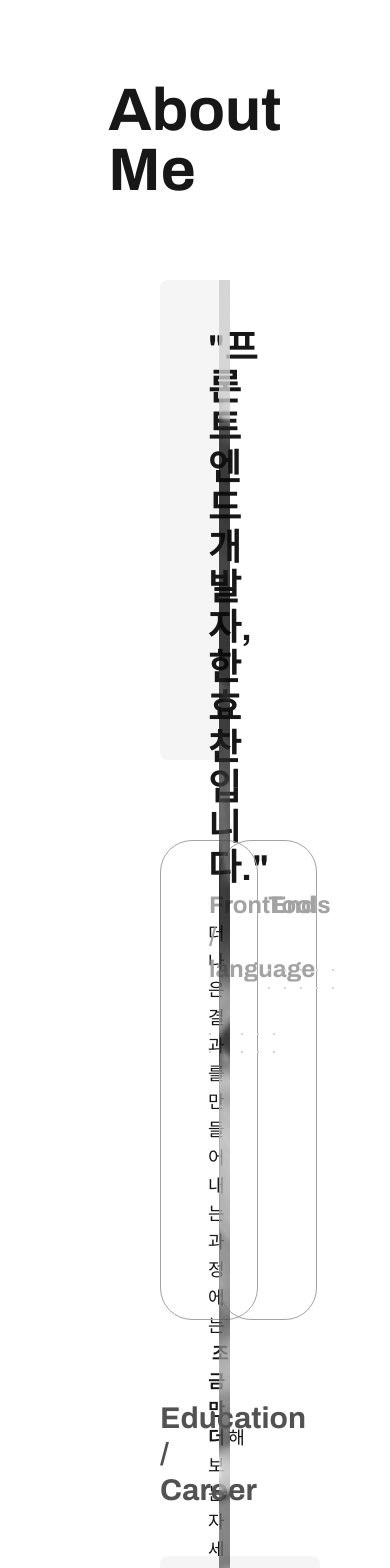
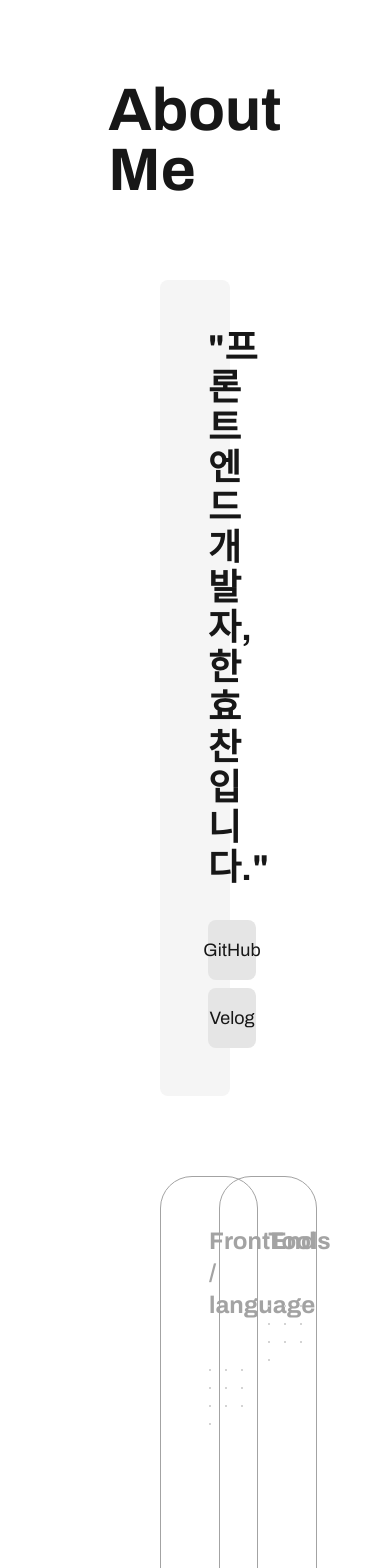
Before and after one commit to hanhyochan/portfolio, a Next.js app: page / in a window 390 px wide. Shown: the top 1568 px of the page. Built offline with nearby package versions, Linux system fonts and the light colour scheme.

Commit message:
feat: 반응형 추가 작업중

```diff
--- a/package.json
+++ b/package.json
@@ -9,6 +9,7 @@
     "lint": "next lint"
   },
   "dependencies": {
+    "classnames": "^2.5.1",
     "next": "15.1.6",
     "pnpm": "^9.15.4",
     "react": "^19.0.0",
--- a/src/app/components/Career/Career.tsx
+++ b/src/app/components/Career/Career.tsx
@@ -1,17 +1,28 @@
+"use client";
+
 import Education1 from "./Education1";
 import Company from "./Company";
 import Education2 from "./Education2";
+import useWindowSize from "@/hooks/useWindowSize";
+import classNames from "classnames";
 
 const Career = () => {
+  const { width } = useWindowSize();
+
   return (
     <div className="w-full mt-[5rem] flex flex-col gap-[3rem]">
       <h3 className="text-3xl font-bold text-neutral-600">
         Education / Career
       </h3>
-      <div className="w-full grid grid-cols-3 gap-[3rem]">
+      <div
+        className={classNames("w-full grid grid-cols-3 gap-[3rem]", {
+          "grid-cols-3": width > 1000,
+          "grid-cols-1": width <= 1000,
+        })}
+      >
+        <Education2 />
+        <Company />
         <Education1 />
-        <Company />
-        <Education2 />
       </div>
     </div>
   );
--- a/src/app/components/Career/Company.tsx
+++ b/src/app/components/Career/Company.tsx
@@ -1,4 +1,10 @@
+"use client";
+
+import useWindowSize from "@/hooks/useWindowSize";
+
 const Company = () => {
+  const { width } = useWindowSize();
+
   return (
     <div className="h-[30rem] bg-neutral-100 rounded-[0.5rem] flex flex-col gap-[1rem] p-[2rem] justify-between">
       <div className="flex flex-col gap-[1.5rem]">
@@ -12,6 +18,7 @@ const Company = () => {
           <p>• 카드뉴스 컨텐츠 디자인</p>
         </div>
       </div>
+      {width > 1240 && (
         <div className="flex gap-[1rem]">
           <div className="w-[6rem] h-[2rem] bg-purple-400 flex justify-center items-center text-white rounded-[5rem]">
             #디자이너
@@ -23,6 +30,7 @@ const Company = () => {
             #건물안내
           </div>
         </div>
+      )}
     </div>
   );
 };
--- a/src/app/components/Career/Education1.tsx
+++ b/src/app/components/Career/Education1.tsx
@@ -1,4 +1,10 @@
+"use client";
+
+import useWindowSize from "@/hooks/useWindowSize";
+
 const Education1 = () => {
+  const { width } = useWindowSize();
+
   return (
     <div className="h-[30rem] bg-neutral-100 rounded-[0.5rem] flex flex-col gap-[1rem] p-[2rem] justify-between">
       <div className="flex flex-col gap-[1.5rem]">
@@ -14,6 +20,7 @@ const Education1 = () => {
           <p>• Rhino 3d 툴 학습</p>
         </div>
       </div>
+      {width > 1240 && (
         <div className="flex gap-[1rem]">
           <div className="w-[5rem] h-[2rem] bg-purple-400 flex justify-center items-center text-white rounded-[5rem]">
             #디자인
@@ -25,6 +32,7 @@ const Education1 = () => {
             #팀업
           </div>
         </div>
+      )}
     </div>
   );
 };
--- a/src/app/components/Career/Education2.tsx
+++ b/src/app/components/Career/Education2.tsx
@@ -1,4 +1,10 @@
+"use client";
+
+import useWindowSize from "@/hooks/useWindowSize";
+
 const Education2 = () => {
+  const { width } = useWindowSize();
+
   return (
     <div className="h-[30rem] bg-neutral-100 rounded-[0.5rem] flex flex-col gap-[1rem] p-[2rem] justify-between">
       <div className="flex flex-col gap-[1.5rem]">
@@ -16,6 +22,7 @@ const Education2 = () => {
           <p>• 팀업 프로젝트 진행</p>
         </div>
       </div>
+      {width > 1240 && (
         <div className="flex gap-[1rem]">
           <div className="w-[7rem] h-[2rem] bg-purple-400 flex justify-center items-center text-white rounded-[5rem]">
             #프론트엔드
@@ -27,6 +34,7 @@ const Education2 = () => {
             #팀업
           </div>
         </div>
+      )}
     </div>
   );
 };
--- a/src/app/components/MyInfo.tsx
+++ b/src/app/components/MyInfo.tsx
@@ -1,66 +1,28 @@
-// import Image from "next/image";
-
-// const MyInfo = () => {
-//   return (
-//     <div className="mt-[5rem] w-full h-[30rem] bg-neutral-200 rounded-[2rem] flex justify-between p-[3rem] gap-[3rem] relative">
-//       <div className="w-1/2 flex flex-col justify-between">
-//         <div className="flex flex-col gap-[2rem]">
-//           <h1 className="text-4xl font-medium">
-//             "프론트엔드개발자, 한효찬입니다."
-//           </h1>
-//           <p className="text-lg">
-//             더 나은 결과를 만들어내는 과정에는 항상 &nbsp;
-//             <strong>조금만 더</strong>
-//             &nbsp;해보는 자세가 있다고 생각합니다.
-//             <br />
-//             끝난 것에 안주하지 않고 &nbsp;
-//             <strong>다시 한번 더, 플러스 알파</strong>&nbsp;하여 꾸준하지만
-//             계속해서 발전하는 <br />
-//             개발자가 되도록 하겠습니다.
-//           </p>
-//         </div>
-//         <div className="flex gap-[1rem] z-10">
-//           <div className="w-[3rem] h-[2rem] bg-neutral-400 flex justify-center items-center text-white rounded-[5rem]">
-//             #+α
-//           </div>
-//           <div className="w-[4rem] h-[2rem] bg-neutral-400 flex justify-center items-center text-white rounded-[5rem]">
-//             #끈기
-//           </div>
-//           <div className="w-[5rem] h-[2rem] bg-neutral-400 flex justify-center items-center text-white rounded-[5rem]">
-//             #책임감
-//           </div>
-//           <div className="w-[7.5rem] h-[2rem] bg-neutral-400 flex justify-center items-center text-white rounded-[5rem]">
-//             #피드백_수용
-//           </div>
-//         </div>
-//       </div>
-//       <div className="absolute top-0 right-0 w-[calc(50%+10rem)] h-full overflow-hidden z-1">
-//         <div className="relative w-full h-full">
-//           <Image
-//             src="/images/profile.png"
-//             alt="profile"
-//             layout="fill"
-//             objectFit="cover"
-//             className="filter grayscale-[100%] opacity-50"
-//           />
-//         </div>
-//       </div>
-//     </div>
-//   );
-// };
-
-// export default MyInfo;
+"use client";
 
 import Image from "next/image";
+import useWindowSize from "@/hooks/useWindowSize";
+import classNames from "classnames";
 
 const MyInfo = () => {
+  const { width } = useWindowSize();
+  console.log(width);
   return (
-    <div className="mt-[5rem] w-full h-[30rem] bg-neutral-100 rounded-[0.5rem] grid grid-cols-2 gap-[3rem]">
+    <div
+      className={classNames(
+        "mt-[5rem] w-full bg-neutral-100 rounded-[0.5rem] gap-[3rem]",
+        {
+          "h-[30rem]": width > 720,
+          "grid grid-cols-2": width > 1169,
+        }
+      )}
+    >
       <div className="flex flex-col justify-between p-[3rem]">
         <div className="flex flex-col gap-[2rem]">
           <h1 className="text-4xl font-bold">
             "프론트엔드개발자, 한효찬입니다."
           </h1>
+          {width > 720 && (
             <p className="text-lg font-medium">
               더 나은 결과를 만들어내는 과정에는 &nbsp;
               <strong className="font-extrabold">조금만 더</strong>
@@ -69,8 +31,15 @@ const MyInfo = () => {
               끝난 것에 안주하지 않고 끊임없이 고민해보며 가장 최선의 결과물을
               만들겠습니다.
             </p>
+          )}
           <div className="flex flex-col gap-[0.5rem] text-lg">
-            <div className="bg-neutral-200 rounded-[0.5rem] flex gap-[1rem] items-center px-[1.5rem] py-[1rem]">
+            <div
+              className={classNames(
+                "bg-neutral-200 rounded-[0.5rem] flex gap-[1rem] items-center px-[1.5rem] py-[1rem]",
+                { "justify-center": width < 720 }
+              )}
+            >
+              {width > 1240 && (
                 <Image
                   src="/icons/icons8-github의.svg"
                   title="Github"
@@ -78,16 +47,23 @@ const MyInfo = () => {
                   width={33}
                   height={33}
                 />
+              )}
               <a
                 href="https://velog.io/@hcartist/series"
                 target="_blank"
                 rel="noopener noreferrer"
                 className="text-lg"
               >
-                https://github.com/hanhyochan
+                {width > 720 ? "https://github.com/hanhyochan" : "GitHub"}
               </a>
             </div>
-            <div className="bg-neutral-200 rounded-[0.5rem] flex gap-[1rem] items-center px-[1.5rem] py-[1rem]">
+            <div
+              className={classNames(
+                "bg-neutral-200 rounded-[0.5rem] flex gap-[1rem] items-center px-[1.5rem] py-[1rem]",
+                { "justify-center": width < 720 }
+              )}
+            >
+              {width > 1240 && (
                 <svg
                   xmlns="http://www.w3.org/2000/svg"
                   viewBox="0 0 512 512"
@@ -96,17 +72,19 @@ const MyInfo = () => {
                 >
                   <path d="M410.3 231l11.3-11.3-33.9-33.9-62.1-62.1L291.7 89.8l-11.3 11.3-22.6 22.6L58.6 322.9c-10.4 10.4-18 23.3-22.2 37.4L1 480.7c-2.5 8.4-.2 17.5 6.1 23.7s15.3 8.5 23.7 6.1l120.3-35.4c14.1-4.2 27-11.8 37.4-22.2L387.7 253.7 410.3 231zM160 399.4l-9.1 22.7c-4 3.1-8.5 5.4-13.3 6.9L59.4 452l23-78.1c1.4-4.9 3.8-9.4 6.9-13.3l22.7-9.1 0 32c0 8.8 7.2 16 16 16l32 0zM362.7 18.7L348.3 33.2 325.7 55.8 314.3 67.1l33.9 33.9 62.1 62.1 33.9 33.9 11.3-11.3 22.6-22.6 14.5-14.5c25-25 25-65.5 0-90.5L453.3 18.7c-25-25-65.5-25-90.5 0zm-47.4 168l-144 144c-6.2 6.2-16.4 6.2-22.6 0s-6.2-16.4 0-22.6l144-144c6.2-6.2 16.4-6.2 22.6 0s6.2 16.4 0 22.6z" />
                 </svg>
+              )}
               <a
                 href="https://velog.io/@hcartist/series"
                 target="_blank"
                 rel="noopener noreferrer"
                 className="text-lg"
               >
-                https://velog.io/@hcartist/series
+                {width > 720 ? "https://velog.io/@hcartist/series" : "Velog"}
               </a>
             </div>
           </div>
         </div>
+        {width > 1531 && (
           <div className="flex gap-[1rem] z-10">
             <div className="w-[3.5rem] h-[2rem] bg-purple-400 flex justify-center items-center text-white rounded-[5rem]">
               #+α
@@ -121,17 +99,20 @@ const MyInfo = () => {
               #피드백_수용
             </div>
           </div>
+        )}
       </div>
 
+      {width > 1169 && (
         <div className="relative w-full h-full">
           <Image
             src="/images/profile.png"
             alt="profile"
             layout="fill"
             objectFit="cover"
-          className="opacity-80"
+            className="opacity-80 rounded-r-[0.5rem]"
           />
         </div>
+      )}
     </div>
   );
 };
--- a/src/app/components/SkillSet.tsx
+++ b/src/app/components/SkillSet.tsx
@@ -1,6 +1,12 @@
+"use client";
+
 import Image from "next/image";
+import useWindowSize from "@/hooks/useWindowSize";
+import classNames from "classnames";
 
 const SkillSet = () => {
+  const { width } = useWindowSize();
+
   const frontSkills = [
     <Image
       src="/icons/icons8-html-5.svg"
@@ -153,7 +159,12 @@ const SkillSet = () => {
         <h3 className="text-2xl font-bold text-neutral-400">
           FrontEnd / language
         </h3>
-        <div className="w-full grid grid-cols-5 grid-rows-2 gap-[1rem]">
+        <div
+          className={classNames("w-full grid gap-[1rem]", {
+            "grid-cols-5 grid-rows-2": width > 1200,
+            "grid-cols-3 grid-rows-3": width <= 1200,
+          })}
+        >
           {[...Array(10)].map((_, index) => (
             <div
               key={index}
@@ -166,7 +177,12 @@ const SkillSet = () => {
       </div>
       <div className="w-full h-[30rem] border border-neutral-400 rounded-[2rem] flex flex-col gap-[3rem] p-[3rem]">
         <h3 className="text-2xl font-bold text-neutral-400">Tools</h3>
-        <div className="w-full grid grid-cols-5 grid-rows-2 gap-[1rem]">
+        <div
+          className={classNames("w-full grid gap-[1rem]", {
+            "grid-cols-5 grid-rows-2": width > 1200,
+            "grid-cols-3 grid-rows-3": width <= 1200,
+          })}
+        >
           {[...Array(10)].map((_, index) => (
             <div
               key={index}
--- /dev/null
+++ b/src/hooks/useWindowSize.ts
@@ -0,0 +1,23 @@
+"use client";
+import { useState, useEffect } from "react";
+
+const useWindowSize = () => {
+  const [windowSize, setWindowSize] = useState({
+    width: document.documentElement.clientWidth,
+  });
+
+  useEffect(() => {
+    const handleResize = () => {
+      setWindowSize({
+        width: document.documentElement.clientWidth,
+      });
+    };
+
+    window.addEventListener("resize", handleResize);
+    return () => window.removeEventListener("resize", handleResize);
+  }, []);
+
+  return windowSize;
+};
+
+export default useWindowSize;
```
Also changed, not shown: 1 other file (tests, documents, lock files or other folders). Lines whose indentation alone changed are shown as unchanged.
